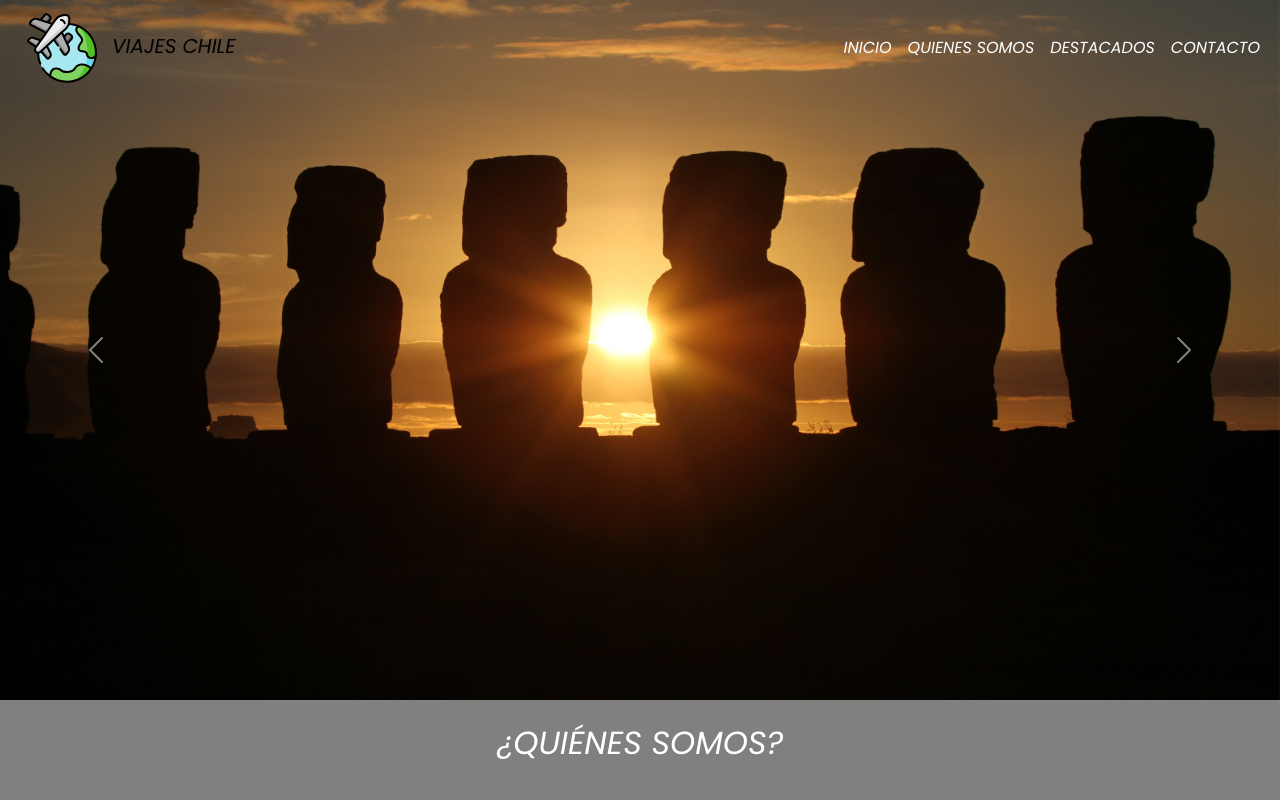
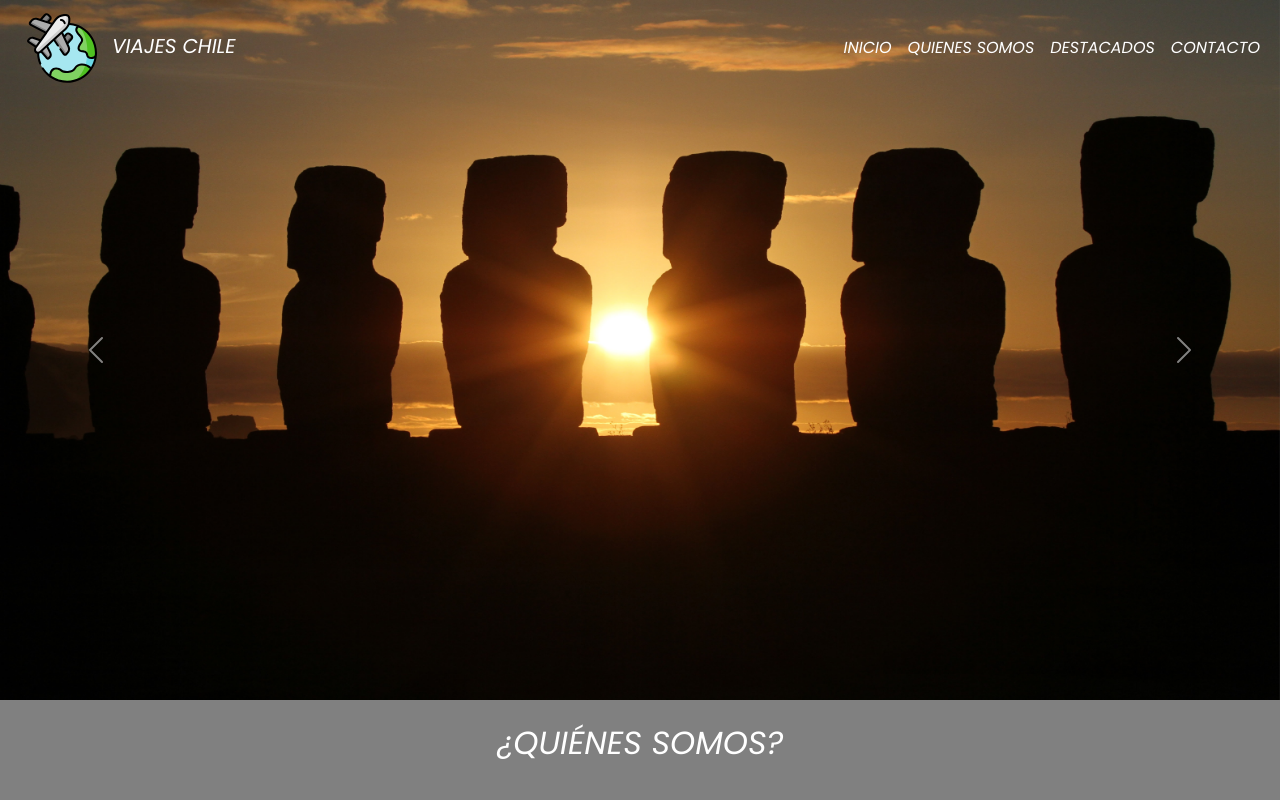
Before and after one commit to angela1976castro/VIAJESDECHILE, a plain HTML site: page index.html in a window 1280 px wide. Shown: the top 800 px of the page. Drawn offline with nearby package versions, Linux system fonts and the light colour scheme; a web font is replaced by a local one.

Commit message:
Se prepara para subir a git hub

```diff
--- a/index.html
+++ b/index.html
@@ -49,13 +49,13 @@
       <!-- AGREGANDO NAV DESDE BOOSTRAP -->
       <nav class="navbar navbar-expand-md fixed-top" id="menu">
         <div class="container-fluid">
-          <a class="navbar-brand" href="#"
+          <a class="navbar-brand text-white" href="#"
             ><img
               src="assets/img/viajes.svg"
               width="100px"
               height="70px"
               alt=""
-          />VIAJES CHILE </a>
+          />VIAJES CHILE  </a>
           <button
             class="navbar-toggler navbar-dark border-light"
             type="button"
```
